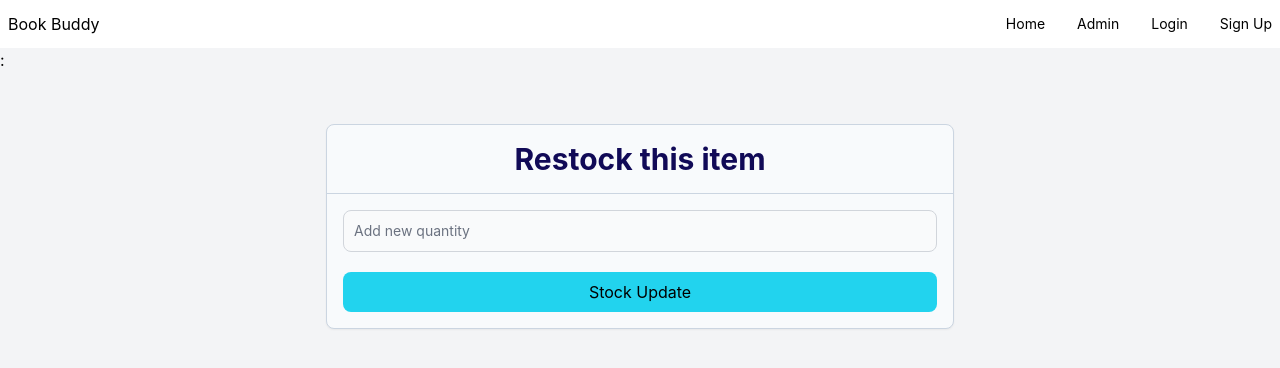
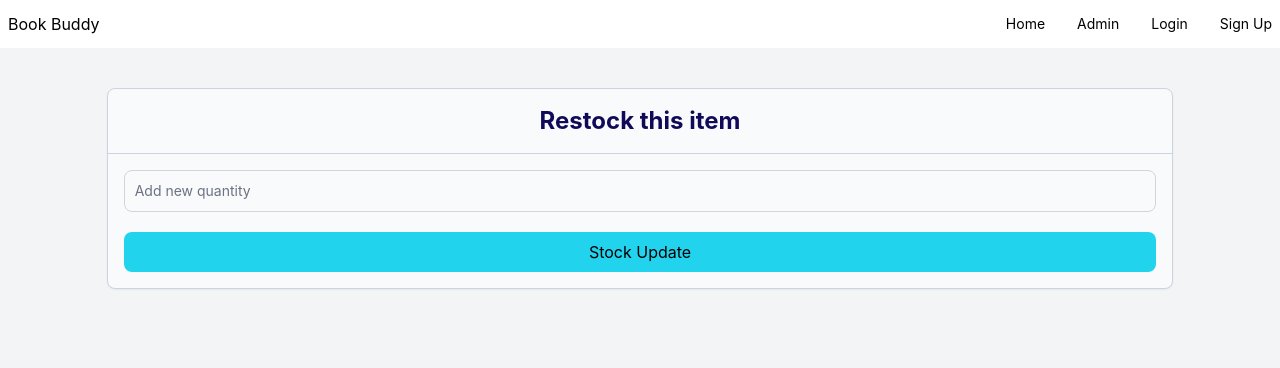
Before and after one commit to SEC-MASUM/book-buddy-client, a React (Create React App) app: page /inventoryDetails/1 in a window 1280 px wide. Shown: the top 368 px of the page. Built offline with nearby package versions, Linux system fonts and the light colour scheme; no server answers.

Commit message:
style : change restock item style

```diff
--- a/src/Pages/InventoryDetails/RestockItem/RestockItem.js
+++ b/src/Pages/InventoryDetails/RestockItem/RestockItem.js
@@ -1,54 +1,48 @@
-import axios from "axios";
-import React, { useEffect, useState } from "react";
-import { useParams } from "react-router-dom";
-import { toast } from "react-toastify";
+import React from "react";
 
-const RestockItem = () => {
-  const { id } = useParams();
-  const [product, setProduct] = useState({});
-  const [state, setState] = useState(false);
-  useEffect(() => {
-    const url = `http://localhost:5000/book/${id}`;
-    axios.get(url).then((res) => {
-      setProduct(res.data);
-    });
-  }, [id, state]);
+const RestockItem = ({ handleUpdateQuantity, product }) => {
+  // const { id } = useParams();
+  // const [product, setProduct] = useState({});
+  // const [state, setState] = useState(false);
+  // useEffect(() => {
+  //   const url = `http://localhost:5000/book/${id}`;
+  //   axios.get(url).then((res) => {
+  //     setProduct(res.data);
+  //   });
+  // }, [id, state]);
 
-  const handleUpdateQuantity = (event) => {
-    event.preventDefault();
-    const addQuantity = Number.parseInt(event.target.quantity.value);
-    if (addQuantity > 0) {
-      const preQuantity = Number.parseInt(product.quantity);
+  // const handleUpdateQuantity = (event) => {
+  //   event.preventDefault();
+  //   const addQuantity = Number.parseInt(event.target.quantity.value);
+  //   if (addQuantity > 0) {
+  //     const preQuantity = Number.parseInt(product.quantity);
 
-      const newQuantity = preQuantity + addQuantity;
-      console.log(preQuantity);
-      console.log(addQuantity);
-      const body = {
-        quantity: newQuantity,
-      };
-      console.log(newQuantity);
+  //     const newQuantity = preQuantity + addQuantity;
+  //     console.log(preQuantity);
+  //     console.log(addQuantity);
+  //     const body = {
+  //       quantity: newQuantity,
+  //     };
+  //     console.log(newQuantity);
 
-      (async () => {
-        const url = `http://localhost:5000/book/${id}`;
-        axios.put(url, body).then((res) => {
-          toast(res.data.message);
-          setState(!state);
-          event.target.reset();
-        });
-      })();
-    } else {
-      toast("Please enter positive value");
-    }
-  };
+  //     (async () => {
+  //       const url = `http://localhost:5000/book/${id}`;
+  //       axios.put(url, body).then((res) => {
+  //         toast(res.data.message);
+  //         setState(!state);
+  //         event.target.reset();
+  //       });
+  //     })();
+  //   } else {
+  //     toast("Please enter positive value");
+  //   }
+  // };
 
   return (
     <div className="container mx-auto">
-      <h1>
-        {product.name}: {product.quantity}
-      </h1>
-      <div className=" w-full  p-3 my-10">
-        <div className=" w-1/2 mx-auto bg-slate-50 shadow-sm border border-slate-300 rounded-lg">
-          <h1 className="w-full text-center text-[#110A57] text-3xl font-bold border-b border-slate-300 py-4">
+      <div className=" w-full  my-10">
+        <div className="w-5/6 mx-auto bg-slate-50 shadow-sm border border-slate-300 rounded-lg">
+          <h1 className="w-full text-center text-[#110A57] text-2xl font-bold border-b border-slate-300 py-4">
             Restock this item
           </h1>
           <form onSubmit={handleUpdateQuantity} className="p-4">
```
